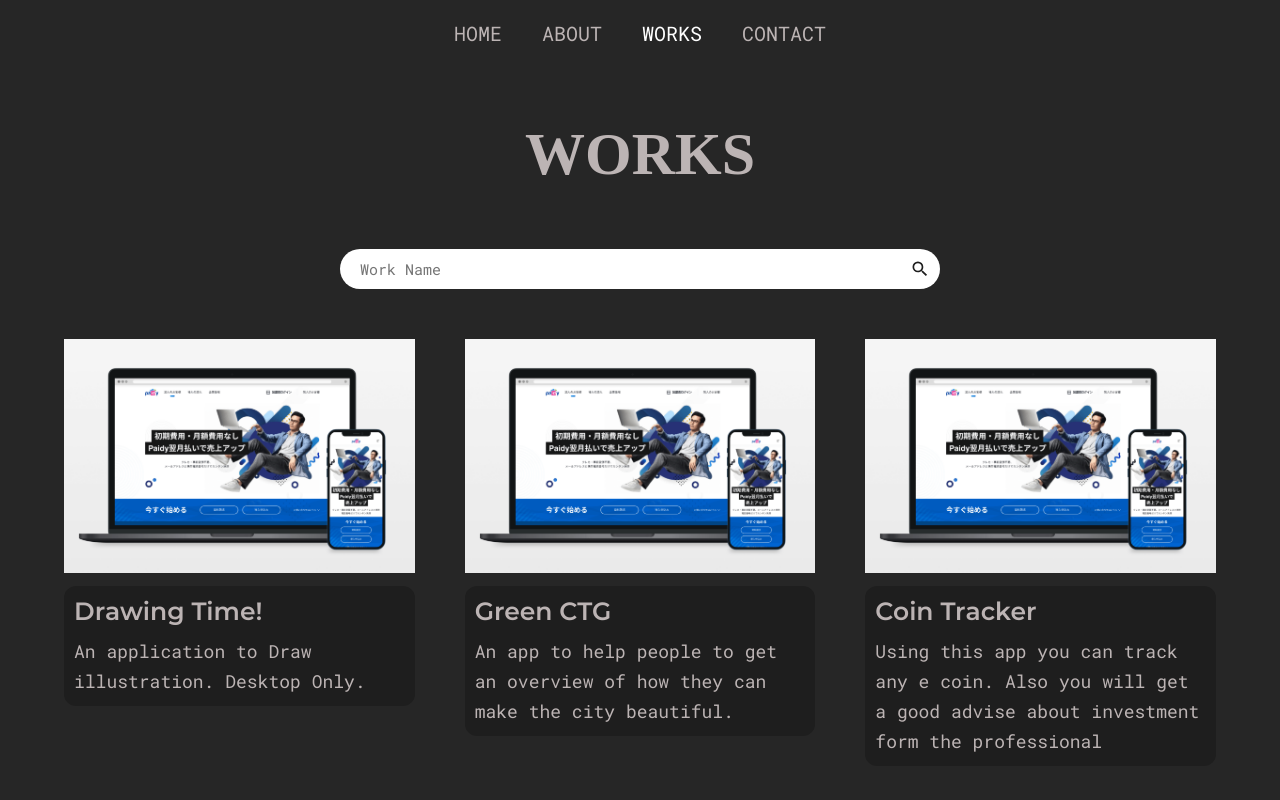
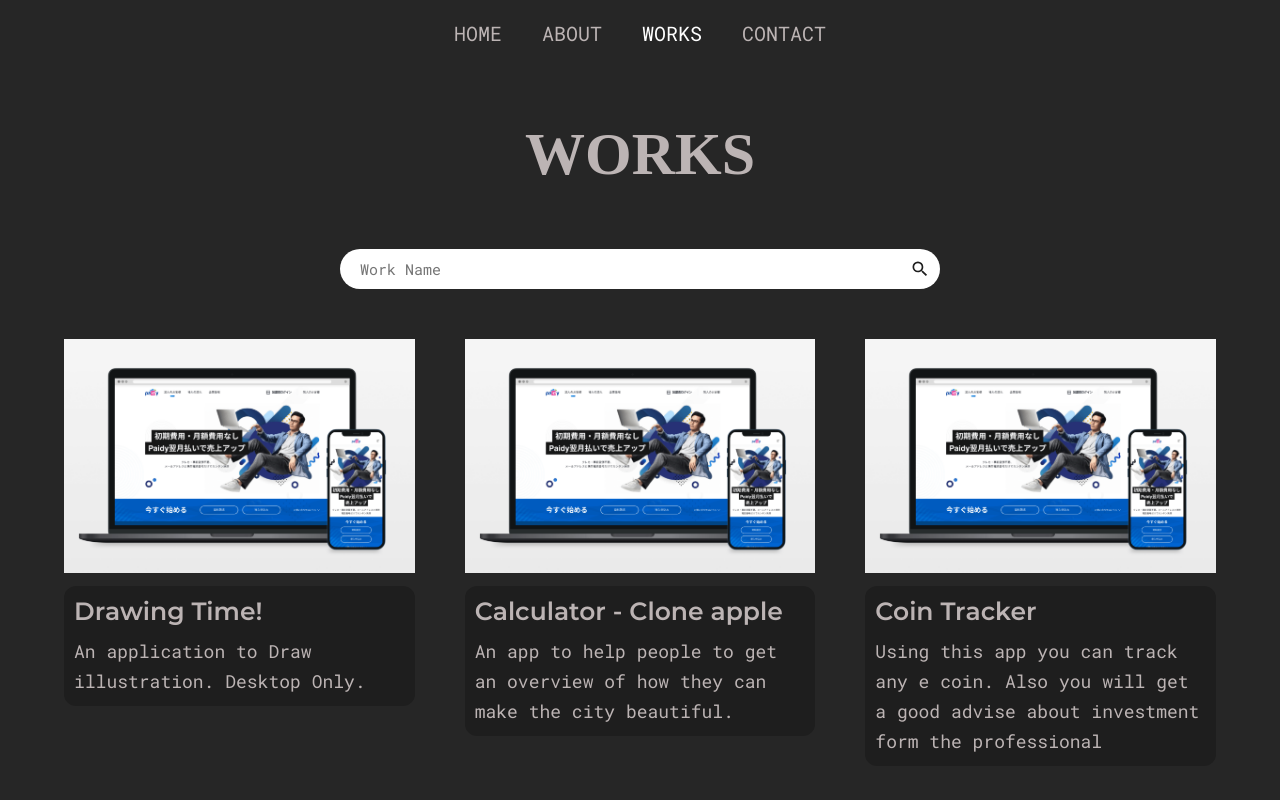
Before and after one commit to Marina294/Portfolio-React, a React (Create React App) app: page /works in a window 1280 px wide. Shown: the top 800 px of the page. Built offline with nearby package versions, Linux system fonts and the light colour scheme; a web font is replaced by a local one.

Commit message:
added link

```diff
--- a/src/assets/data/works.js
+++ b/src/assets/data/works.js
@@ -11,10 +11,10 @@ const works = [
   },
   {
     id: uuidv4(),
-    name: 'Green CTG',
+    name: 'Calculator - Clone apple',
     desc:
       'An app to help people to get an overview of how they can make the city beautiful.',
-    link: 'https://www.linkedin.com/in/marina-yamamoto-558276128/',
+    link: 'https://calculator-clone-apple.netlify.app/',
     img: DrawingTimeImg,
   },
   {
```
